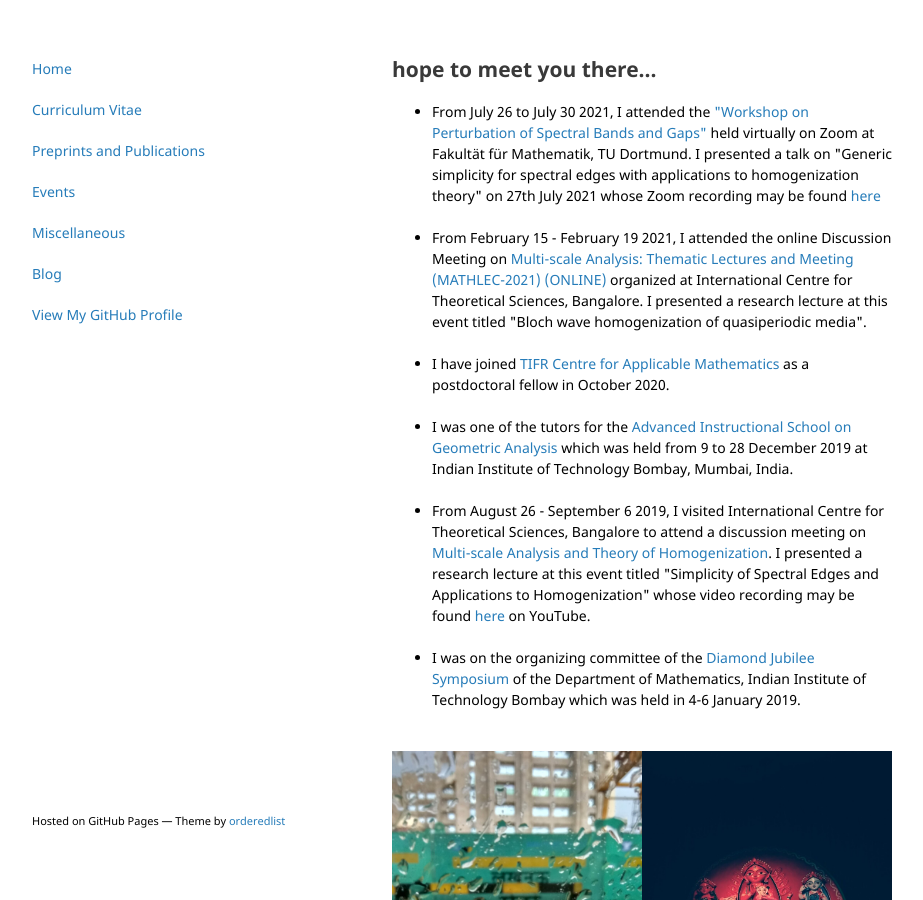
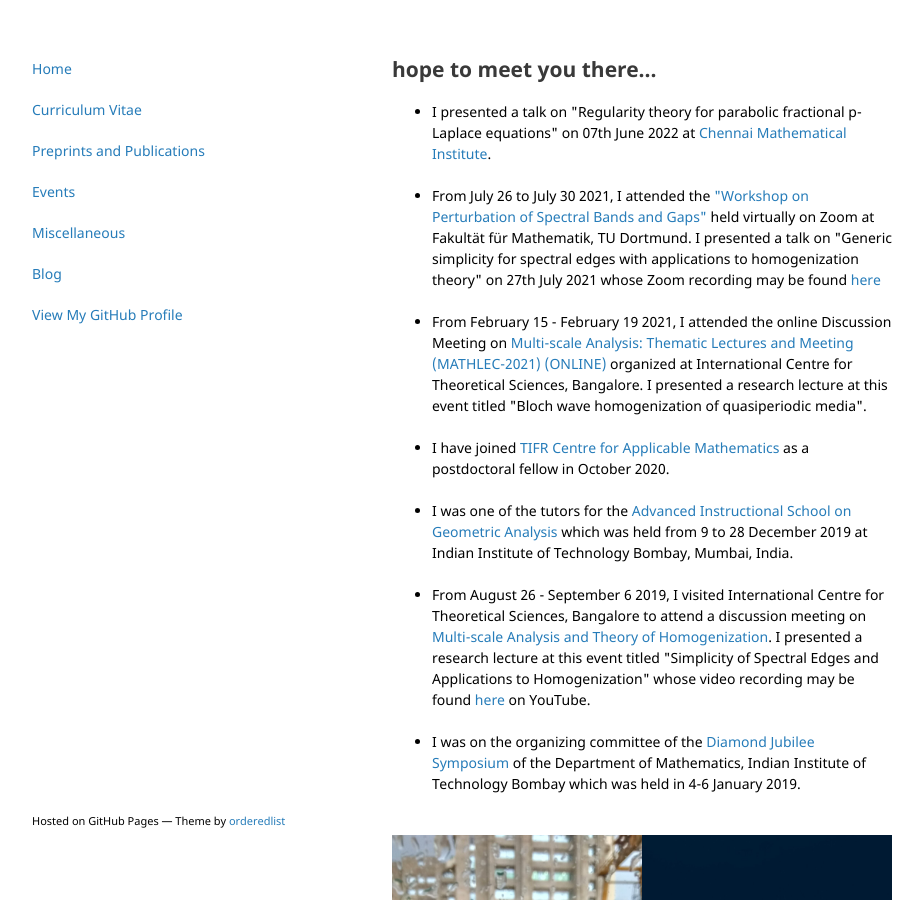
Before and after one commit to vivektewary/vivektewary.github.io, a Jekyll site: the page built from activities.html, in a window 1280 px wide and 900 px high. Shown: the whole window, without its empty margins (178-1101 px from the left). Built offline with Jekyll 4.4.1, drawn with Linux system fonts in a browser that asks for light colours.

Commit message:
some changes

```diff
--- a/activities.html
+++ b/activities.html
@@ -6,6 +6,8 @@ title: Home
 
 <p>
 <ul>
+<li>I presented a talk on "Regularity theory for parabolic fractional p-Laplace equations" on 07th June 2022 at <a href="https://www.cmi.ac.in/" target="_blank">Chennai Mathematical Institute</a>.</li>
+<br>
 <li>From July 26 to July 30 2021, I attended the <a href="https://www.mathematik.tu-dortmund.de/lsix/events/WPSG21/index.php" target="_blank">"Workshop on Perturbation of Spectral Bands and Gaps"</a> held virtually on Zoom at Fakultät für Mathematik, TU Dortmund. I presented a talk on "Generic simplicity for spectral edges with applications to homogenization theory" on 27th July 2021 whose Zoom recording may be found <a href="https://www.mathematik.tu-dortmund.de/lsix/events/WPSG21/recordings/WPSBG21__Tewary.mp4" target="_blank">here</a></li>
 <br>
 <li>From February 15 - February 19 2021, I attended the online Discussion Meeting on <a href="https://www.icts.res.in/discussion-meeting/MATHLEC2021" target="_blank">Multi-scale Analysis: Thematic Lectures and Meeting
```
Also changed, not shown: 1 other file.
